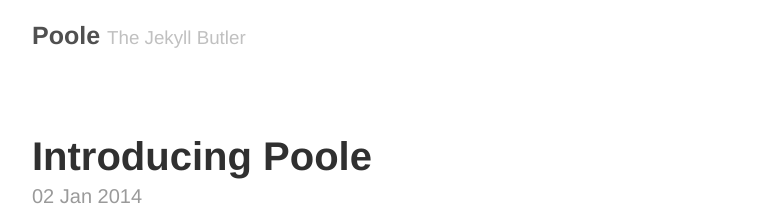
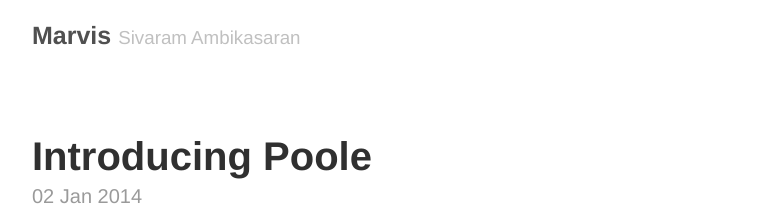
Before and after one commit to krithikasivaram/sivaramambikasaran.github.io, a Jekyll site: the page built from index.html, in a window 1280 px wide. Shown: the top 215 px of the page, without its empty margins (248-1031 px from the left). Built offline with Jekyll 4.4.1, drawn with Linux system fonts in a browser that asks for light colours; the list of posts is cut into pages by our own code.

Commit message:
Testing Jekyll

```diff
--- a/_config.yml
+++ b/_config.yml
@@ -3,17 +3,17 @@
 relative_permalinks: true
 
 # Setup
-title:            Poole
-tagline:          The Jekyll Butler
-url:              http://getpoole.com
+title:            Marvis
+tagline:          Sivaram Ambikasaran
+url:              http://http://sivaramambikasaran.github.io/
 paginate:         1
 baseurl:          /
 author:
-  name:           Mark Otto
-  url:            https://twitter.com/mdo
-  email:          markdotto@gmail.com
+  name:           Sivaram Ambikasaran
+  url:            http://http://sivaramambikasaran.github.io/
+  email:          siva.1985@gmail.com
 
 # Custom vars
 version:          1.0.0
 github:
-  repo:           https://github.com/poole/poole
+  repo:           https://github.com/sivaramambikasaran/sivaramambikasaran.github.io
```
